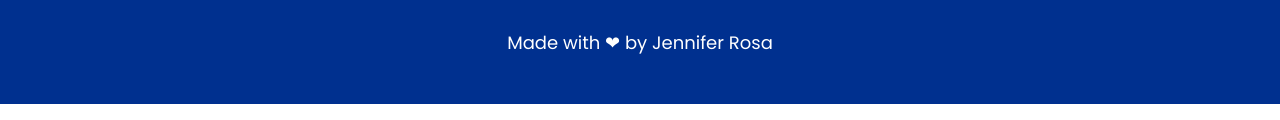
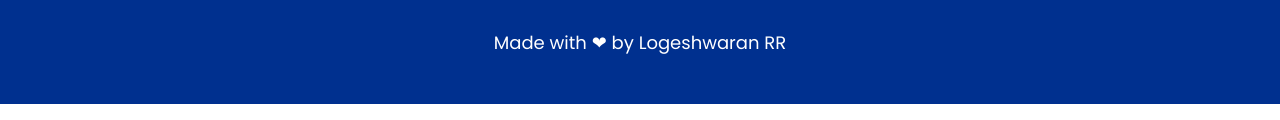
Before and after one commit to logeshwaranRR/weather-dashboard, a plain HTML site: page index.html in a window 1280 px wide. Shown: the part 466-586 px from the top of the page. Drawn offline with nearby package versions, Linux system fonts and the light colour scheme.

Commit message:
Update index.html

```diff
--- a/index.html
+++ b/index.html
@@ -101,7 +101,7 @@
         </div>
     </div>
     <footer>
-        <p>Made with ❤ by <a href="https://github.com/rosajen27">Jennifer Rosa</a></p>
+        <p>Made with ❤ by <a href="https://github.com/rosajen27">Logeshwaran RR</a></p>
     </footer>
     <script src="https://code.jquery.com/jquery-3.4.1.min.js"></script>
     <script src="Assets/script.js"></script>
```
